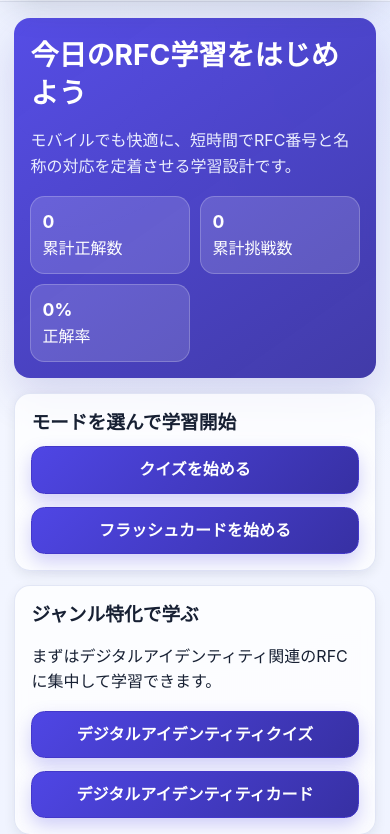
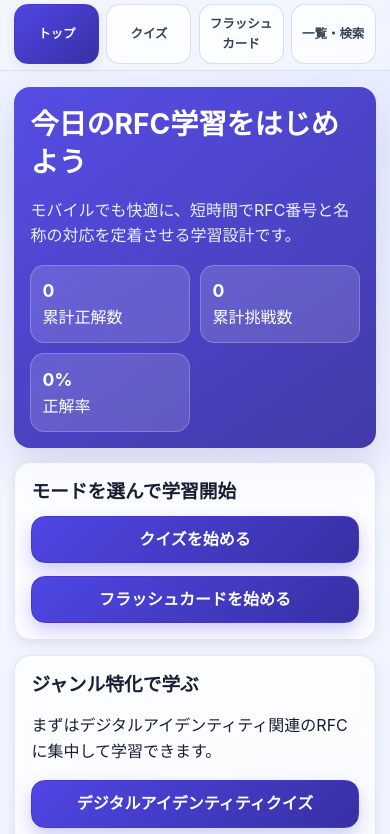
Before and after one commit to nbifrye/rfc-tangocho, a plain HTML site: page index.html in a window 390 px wide. Shown: the part 123-957 px from the top of the page. Drawn offline with Linux system fonts and the light colour scheme.

Commit message:
fix: モバイルでヒーローとタイトルが重なる表示を修正

```diff
--- a/css/style.css
+++ b/css/style.css
@@ -410,6 +410,10 @@ small {
     padding-bottom: 0.35rem;
   }
 
+  .container {
+    padding-bottom: 2.8rem;
+  }
+
   .branding {
     padding-top: 0.55rem;
   }
@@ -437,17 +441,8 @@ small {
   }
 
   .nav-tabs {
-    position: fixed;
-    left: 0.65rem;
-    right: 0.65rem;
-    bottom: 0.65rem;
-    z-index: 30;
-    padding: 0.45rem;
-    border-radius: 1rem;
-    border: 1px solid rgba(116, 132, 186, 0.35);
-    background: rgba(255, 255, 255, 0.92);
-    backdrop-filter: blur(10px);
-    box-shadow: 0 14px 34px rgba(51, 65, 85, 0.22);
+    position: static;
+    margin-top: 0.55rem;
   }
 
   .nav-btn {
```
